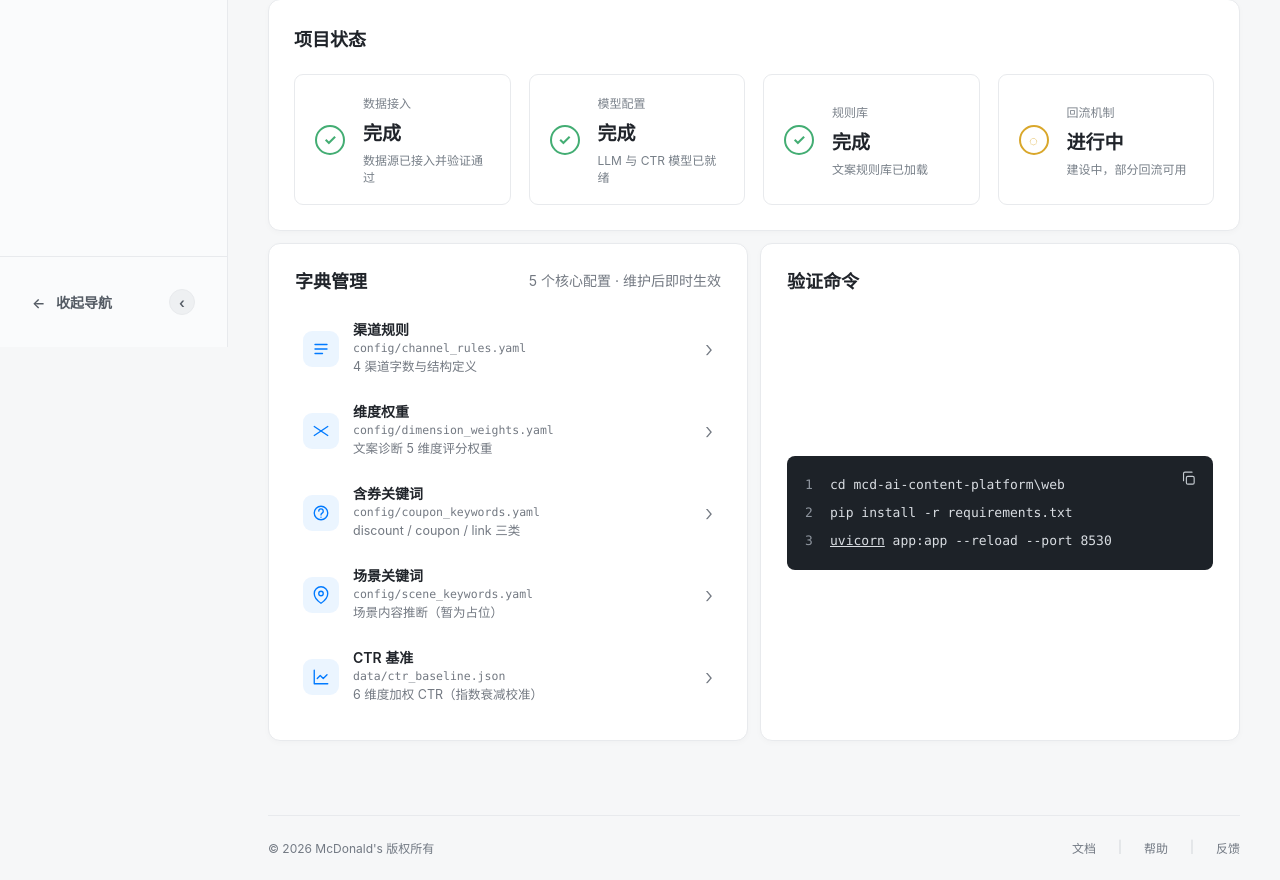
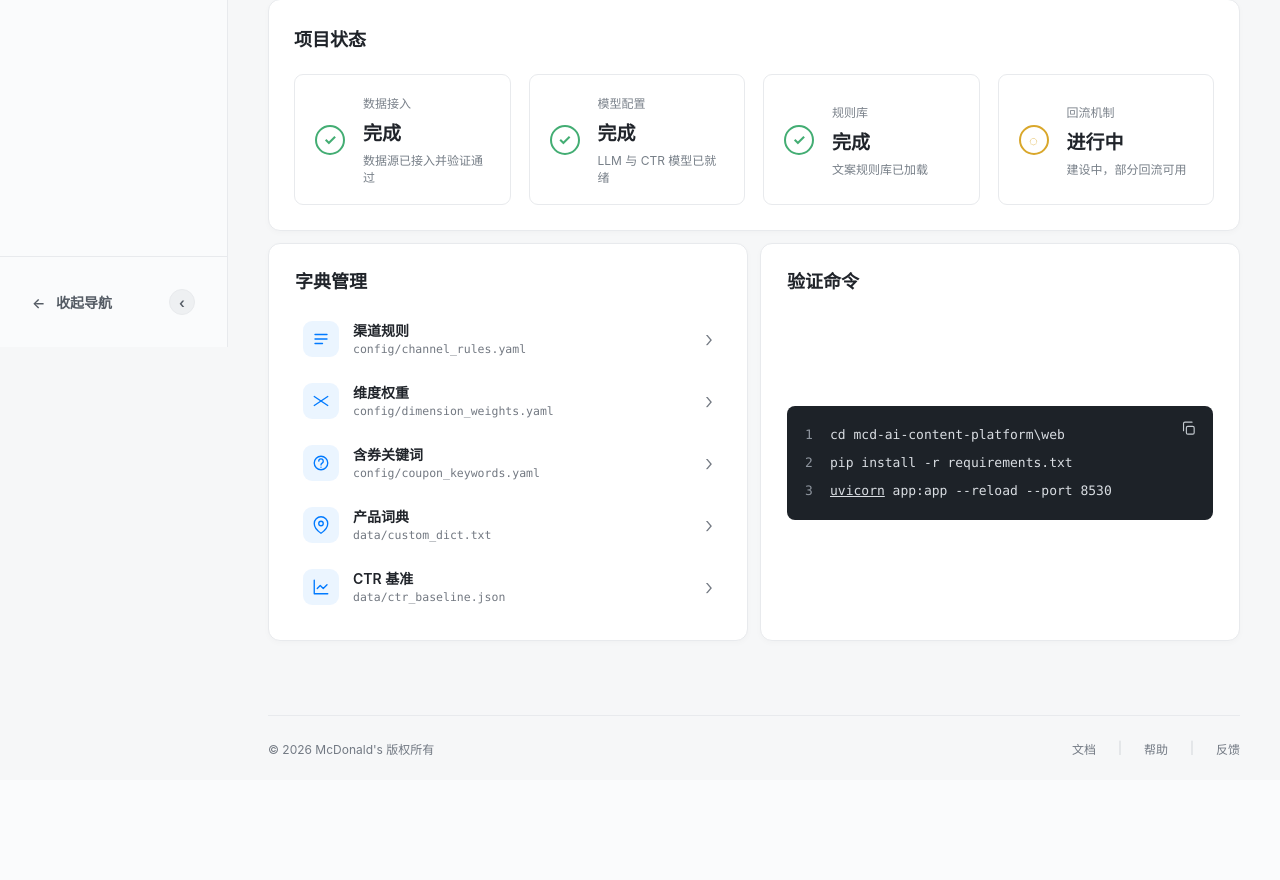
Before and after one commit to ori-yin/mcd-ai-content-platform, a FastAPI app: page / in a window 1280 px wide. Shown: the part 453-1333 px from the top of the page. After the commit the page ends 1208 px from the top, so only its background shows below. Run offline with FastAPI, Linux system fonts and the light colour scheme; some libraries are stand-ins or nearby versions.

Commit message:
fix(home): 字典管理替换「场景关键词（占位）」为「产品词典」
用户拍板：字典管理列表的 5 个字典应该是他真正维护的，不是「未实装的占位」。

**当前 5 个字典（修后）**：
1. 渠道规则 · channel_rules.yaml
2. 维度权重 · dimension_weights.yaml
3. 含券关键词 · coupon_keywords.yaml
4. **产品词典 · data/custom_dict.txt** ⭐（jieba 自定义词典，麦当劳产品名）
5. CTR 基准 · ctr_baseline.json

**为什么是产品词典**：
- 用户在 mcd-copy-analyzer / mcd-ai-content-platform 双项目都维护
- jieba 默认切碎麦当劳产品名（「鳞魂炸鸡」→「鳞/魂/炸鸡」），加词典后保持整体
- 影响范围：04 历史洞察拆词 + 01 内容工坊生成时产品名识别 + 词频统计
- 新品上线时手动维护一次，下游 5 个 Tab 全部收益

**替换前 vs 替换后**：
- 旧第 4 项：场景关键词（config/scene_keywords.yaml，未实装/占位）
- 新第 4 项：产品词典（data/custom_dict.txt，已实装/20+ 词条/用户天天用）

**图标换**：pin/location icon → 仍用 location 图标（标记麦当劳门店/产品打卡感），保持视觉一致

**验证**：848 PASS / 0 FAIL（纯 HTML 改动，无后端变更）

```diff
--- a/web/templates/home.html
+++ b/web/templates/home.html
@@ -145,7 +145,6 @@
   <section class="card info-card">
     <div class="info-head">
       <div class="section-heading" style="margin:0">字典管理</div>
-      <div class="card-desc-spaced" style="margin:0;color:var(--muted)">5 个核心配置 · 维护后即时生效</div>
     </div>
 
     <div class="dict-list">
@@ -157,7 +156,6 @@
         <div class="dict-body">
           <div class="dict-name">渠道规则</div>
           <div class="dict-meta">config/channel_rules.yaml</div>
-          <div class="dict-desc">4 渠道字数与结构定义</div>
         </div>
         <div class="dict-arrow">›</div>
       </a>
@@ -169,7 +167,6 @@
         <div class="dict-body">
           <div class="dict-name">维度权重</div>
           <div class="dict-meta">config/dimension_weights.yaml</div>
-          <div class="dict-desc">文案诊断 5 维度评分权重</div>
         </div>
         <div class="dict-arrow">›</div>
       </a>
@@ -181,7 +178,6 @@
         <div class="dict-body">
           <div class="dict-name">含券关键词</div>
           <div class="dict-meta">config/coupon_keywords.yaml</div>
-          <div class="dict-desc">discount / coupon / link 三类</div>
         </div>
         <div class="dict-arrow">›</div>
       </a>
@@ -191,9 +187,8 @@
           <svg class="ico" viewBox="0 0 24 24" fill="none" stroke="currentColor" stroke-width="1.8" stroke-linecap="round" stroke-linejoin="round"><path d="M21 10c0 7-9 13-9 13s-9-6-9-13a9 9 0 0 1 18 0z"/><circle cx="12" cy="10" r="3"/></svg>
         </div>
         <div class="dict-body">
-          <div class="dict-name">场景关键词</div>
-          <div class="dict-meta">config/scene_keywords.yaml</div>
-          <div class="dict-desc">场景内容推断（暂为占位）</div>
+          <div class="dict-name">产品词典</div>
+          <div class="dict-meta">data/custom_dict.txt</div>
         </div>
         <div class="dict-arrow">›</div>
       </a>
@@ -205,7 +200,6 @@
         <div class="dict-body">
           <div class="dict-name">CTR 基准</div>
           <div class="dict-meta">data/ctr_baseline.json</div>
-          <div class="dict-desc">6 维度加权 CTR（指数衰减校准）</div>
         </div>
         <div class="dict-arrow">›</div>
       </a>
```
